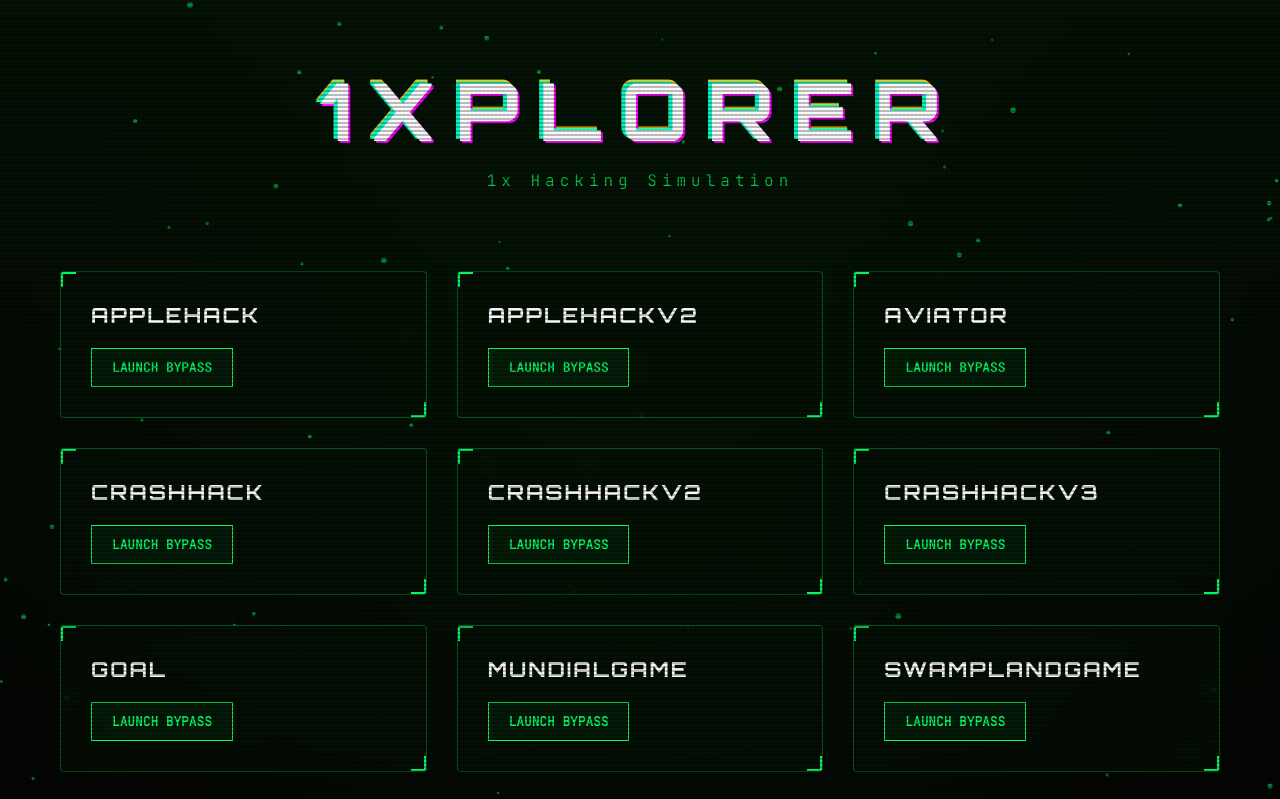
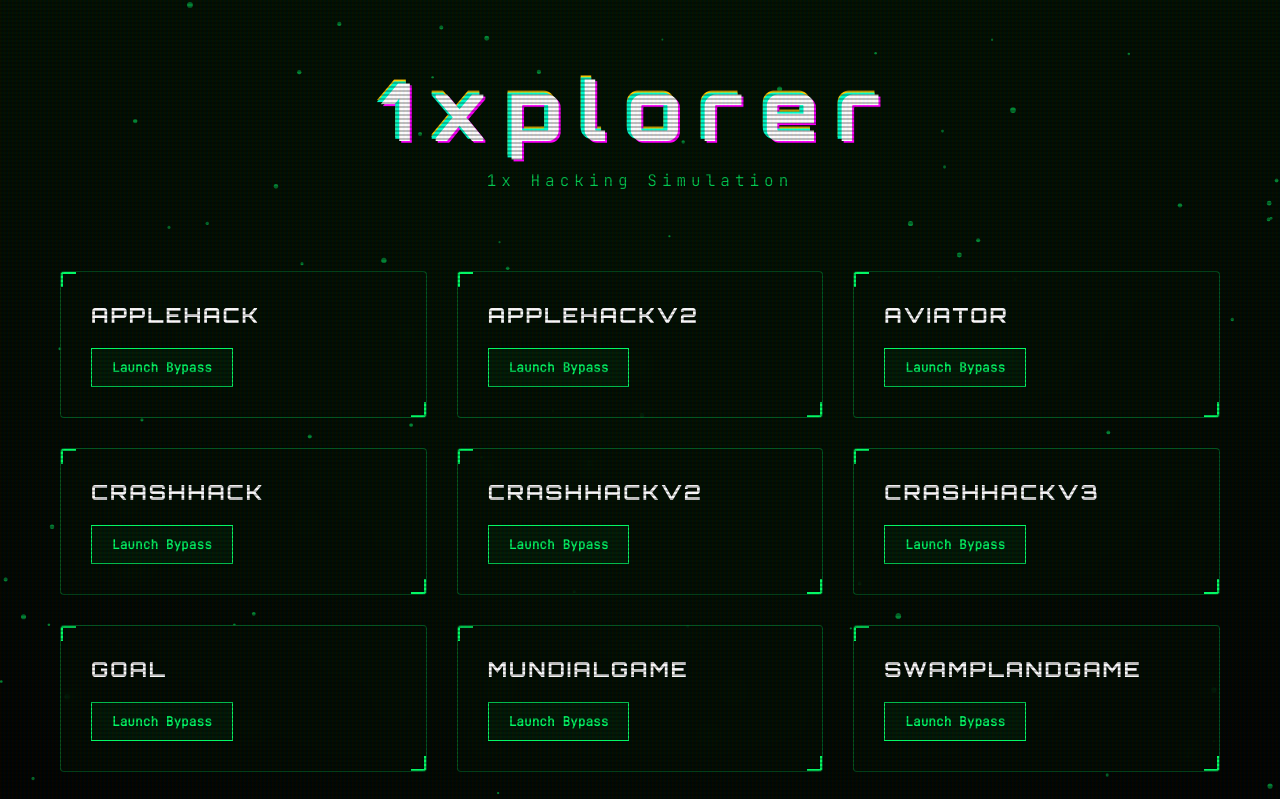
Before and after one commit to HumayunShariarHimu/1xplorer, a plain HTML site: page index.html in a window 1280 px wide. Shown: the top 799 px of the page. Drawn offline with Linux system fonts and the light colour scheme.

Commit message:
Update index.html

```diff
--- a/index.html
+++ b/index.html
@@ -3,7 +3,7 @@
 <head>
   <meta charset="utf-8" />
   <meta name="viewport" content="width=device-width, initial-scale=1" />
-  <title>1xplorE | Advanced Interface</title>
+  <title>1xplorer</title>
 
   <style>
     @import url('https://fonts.googleapis.com/css2?family=Orbitron:wght@400;700&family=JetBrains+Mono:wght@300&display=swap');
@@ -64,7 +64,7 @@
       font-weight: 900;
       letter-spacing: 20px;
       color: #fff;
-      text-transform: uppercase;
+
       position: relative;
       display: inline-block;
       text-shadow: 0.05em 0 0 #00ffcc, -0.025em -0.05em 0 #ff00ff, 0.025em 0.05em 0 #ffcc00;
@@ -148,7 +148,7 @@
       border: 1px solid #00ff66;
       font-size: 0.8rem;
       font-weight: bold;
-      text-transform: uppercase;
+
       transition: 0.3s;
       background: rgba(0, 255, 102, 0.05);
     }
```
